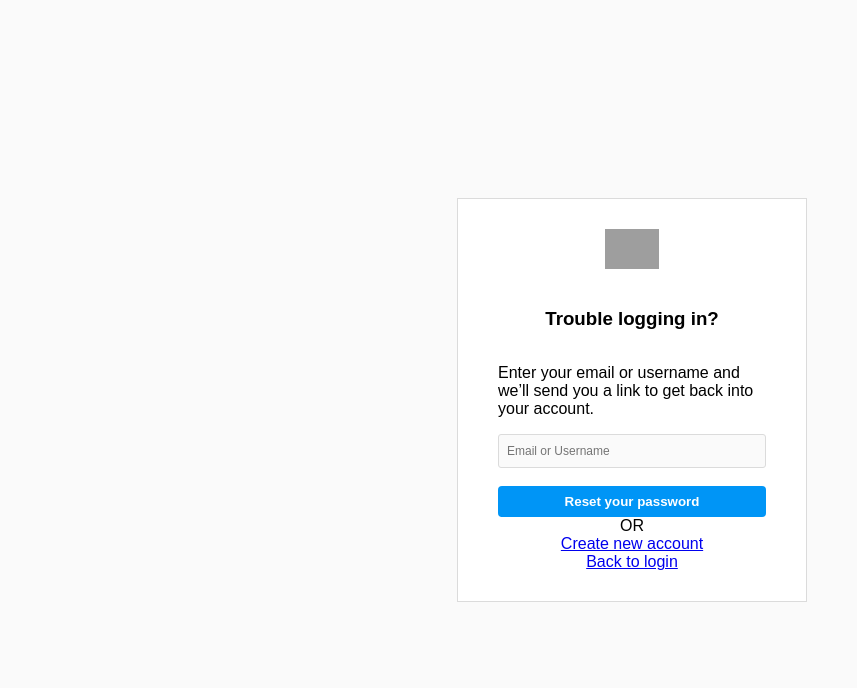
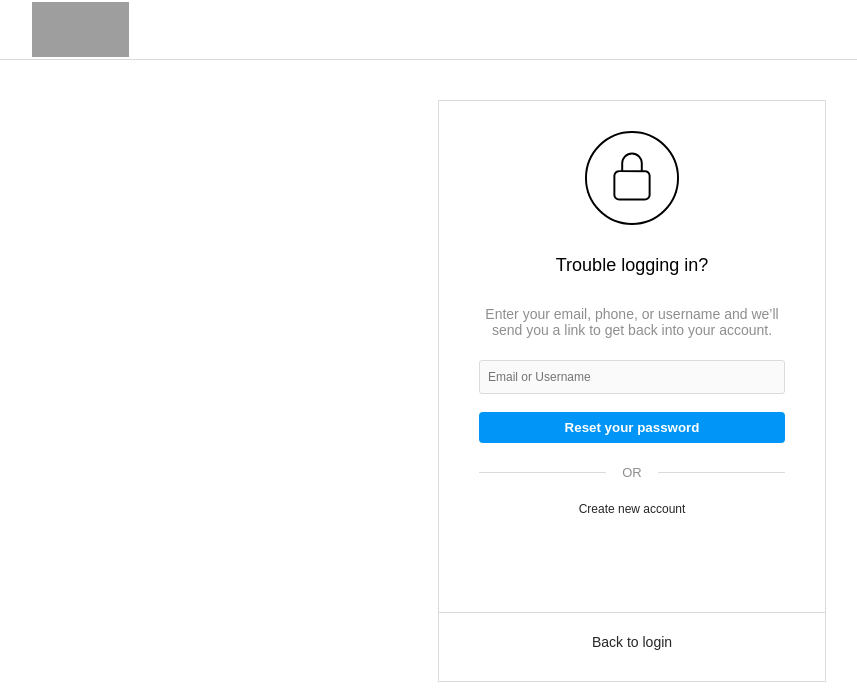
Before and after one commit to margaritaP11/Frontend_Chat, a React (Vite) app: page /reset in a window 1280 px wide. Shown: the top 688 px of the page, without its empty margins (8-865 px from the left). Built offline with nearby package versions, Linux system fonts and the light colour scheme; grey boxes are pictures that could not be loaded.

Commit message:
Die Entwicklung der Registrierungsfunktion mit Anbindung an das Backend wurde abgeschlossen.

```diff
--- a/src/pages/Login.css
+++ b/src/pages/Login.css
@@ -1,9 +1,9 @@
 .auth-page {
   max-width: 935px;
-  margin: 40px auto;
+  margin: 85px auto;
   display: flex;
   justify-content: center;
-  align-items: center;
+  align-items: start;
   gap: 32px;
 }
 
@@ -13,11 +13,12 @@
 
 .auth-phone img {
   max-width: 380px;
-  height: auto;
+  height: 581px;
 }
 
 .auth-card {
   width: 350px;
+
   display: flex;
   flex-direction: column;
   gap: 10px;
@@ -30,6 +31,19 @@
   display: flex;
   flex-direction: column;
   align-items: center;
+  height: 411px;
+}
+.secondary {
+  border: 1px solid #dbdbdb;
+  background: #fff;
+  padding: 30px 40px;
+  display: flex;
+  flex-direction: row;
+  align-items: center;
+  justify-content: center;
+  height: 63px;
+  font-size: 14px;
+  gap: 10px;
 }
 
 .auth-box.secondary {
@@ -38,8 +52,8 @@
 }
 
 .auth-logo {
-  height: 40px;
-  margin-bottom: 20px;
+  width: 190px;
+  height: 106px;
 }
 
 .auth-subtitle {
@@ -110,11 +124,37 @@
   font-size: 11px;
 }
 
-.auth-link-button,
-.link-like {
+.auth-link {
   border: none;
   background: none;
+  text-decoration: none;
   color: #00376b;
+
   font-size: 12px;
   cursor: pointer;
+  margin-top: 50px;
 }
+.secondary-link {
+  background: none;
+  text-decoration: none;
+  color: #00376b;
+}
+.auth-divider {
+  display: flex;
+  align-items: center;
+  width: 100%;
+  gap: 16px;
+  margin: 20px 0;
+}
+
+.auth-divider .line {
+  flex: 1;
+  height: 1px;
+  background-color: #dbdbdb;
+}
+
+.auth-divider .or {
+  font-size: 13px;
+  color: #8e8e8e;
+  font-weight: 500;
+}
--- a/src/pages/Login.jsx
+++ b/src/pages/Login.jsx
@@ -3,6 +3,7 @@ import { AuthContext } from '../context/AuthContext'
 import { Link, useNavigate } from 'react-router-dom'
 import './Login.css'
 import logo from '../assets/ichcram.svg'
+import phoneImage from '../assets/Hande.jpg' // ← добавь изображение телефона
 
 export default function Login() {
   const { login, loading, error } = useContext(AuthContext)
@@ -21,7 +22,12 @@ export default function Login() {
   }
 
   return (
-    <div className="auth-page center-only">
+    <div className="auth-page">
+      <div className="auth-phone">
+        <img src={phoneImage} alt="Phone preview" />
+      </div>
+
+      {/* Правая часть — форма */}
       <div className="auth-card">
         <div className="auth-box">
           <img src={logo} className="auth-logo" />
@@ -47,14 +53,22 @@ export default function Login() {
               {loading ? 'Logging in...' : 'Log in'}
             </button>
           </form>
+          <div className="auth-divider">
+            <div className="line"></div>
+            <div className="or">OR</div>
+            <div className="line"></div>
+          </div>
 
           <Link to="/reset" className="auth-link">
             Forgot password?
           </Link>
         </div>
 
-        <div className="auth-box secondary">
-          Don’t have an account? <Link to="/register">Sign up</Link>
+        <div className=" secondary">
+          Don’t have an account?{' '}
+          <Link className=" secondary-link" to="/register">
+            Sign up
+          </Link>
         </div>
       </div>
     </div>
--- /dev/null
+++ b/src/pages/Register.css
@@ -0,0 +1,100 @@
+.register-page {
+  max-width: 350px;
+  margin: 60px auto;
+  display: flex;
+  flex-direction: column;
+  gap: 10px;
+}
+
+.register-box {
+  border: 1px solid #dbdbdb;
+  background: #fff;
+  padding: 30px 40px;
+  display: flex;
+  flex-direction: column;
+  align-items: center;
+}
+
+.register-logo {
+  width: 190px;
+  height: 106px;
+}
+
+.register-subtitle {
+  font-size: 17px;
+  color: #8e8e8e;
+  text-align: center;
+  margin-bottom: 20px;
+}
+
+.register-form {
+  width: 100%;
+  display: flex;
+  flex-direction: column;
+  gap: 8px;
+}
+
+.register-form input {
+  width: 100%;
+  padding: 9px 8px;
+  border-radius: 3px;
+  border: 1px solid #dbdbdb;
+  background: #fafafa;
+  font-size: 12px;
+}
+
+.register-form button {
+  margin-top: 10px;
+  padding: 8px 0;
+  border: none;
+  border-radius: 4px;
+  background: #0095f6;
+  color: #fff;
+  font-weight: 600;
+  cursor: pointer;
+}
+
+.register-form button[disabled] {
+  opacity: 0.7;
+  cursor: default;
+}
+
+.field-with-error {
+  display: flex;
+  flex-direction: column;
+  gap: 2px;
+}
+
+.field-error {
+  color: #ed4956;
+  font-size: 11px;
+}
+
+.register-note {
+  font-size: 11px;
+  color: #8e8e8e;
+  text-align: center;
+  margin-top: 12px;
+}
+
+.register-note.small {
+  font-size: 10px;
+}
+
+.link-like {
+  color: #00376b;
+  cursor: pointer;
+}
+
+.register-secondary {
+  border: 1px solid #dbdbdb;
+  background: #fff;
+  padding: 20px 40px;
+  text-align: center;
+  font-size: 14px;
+}
+
+.register-link {
+  text-decoration: none;
+  color: #00376b;
+}
--- /dev/null
+++ b/src/pages/ResetPassword.css
@@ -0,0 +1,123 @@
+/* Верхняя полоса */
+.reset-header {
+  width: 100%;
+  max-width: 1440px;
+  height: 60px;
+  display: flex;
+  align-items: center;
+  justify-content: start;
+  padding-left: 40px;
+  border-bottom: 1px solid #dbdbdb;
+  background: #fff;
+}
+.reset-page {
+  background-color: white;
+}
+.reset-logo {
+  width: 97px;
+  height: 55px;
+}
+
+/* Центральная карточка */
+.reset-box {
+  width: 388px;
+  margin: 40px auto;
+  border: 1px solid #dbdbdb;
+  background: #fff;
+  padding: 30px 40px;
+  display: flex;
+  flex-direction: column;
+  align-items: center;
+  gap: 12px;
+}
+
+.reset-icon {
+  width: 94px;
+  height: 94px;
+  border-width: 2px;
+}
+
+.reset-title {
+  font-size: 18px;
+  font-weight: 500;
+  margin-bottom: 4px;
+}
+
+.reset-text {
+  font-size: 14px;
+  color: #8e8e8e;
+  text-align: center;
+  margin-bottom: 10px;
+}
+
+.reset-form {
+  width: 100%;
+  display: flex;
+  flex-direction: column;
+  gap: 8px;
+}
+
+.reset-form input {
+  width: 100%;
+  padding: 9px 8px;
+  border-radius: 3px;
+  border: 1px solid #dbdbdb;
+  background: #fafafa;
+  font-size: 12px;
+}
+
+.reset-form button {
+  margin-top: 10px;
+  padding: 8px 0;
+  border: none;
+  border-radius: 4px;
+  background: #0095f6;
+  color: #fff;
+  font-weight: 600;
+  cursor: pointer;
+}
+
+/* Разделитель OR */
+.reset-divider {
+  display: flex;
+  align-items: center;
+  width: 100%;
+  gap: 16px;
+  margin: 10px 0;
+}
+
+.reset-divider .line {
+  flex: 1;
+  height: 1px;
+  background-color: #dbdbdb;
+}
+
+.reset-divider .or {
+  font-size: 13px;
+  color: #8e8e8e;
+  font-weight: 500;
+}
+
+/* Ссылки */
+.reset-link {
+  text-decoration: none;
+  color: #262626;
+
+  font-size: 12px;
+  margin-bottom: 84px;
+}
+
+.reset-back-container {
+  width: 388px;
+  border-top: 1px solid #dbdbdb;
+  padding-top: 20px;
+  text-align: center;
+}
+
+.reset-back-text {
+  font-size: 14px;
+  color: #262626;
+
+  font-weight: 500;
+  text-decoration: none;
+}
--- a/src/pages/ResetPassword.jsx
+++ b/src/pages/ResetPassword.jsx
@@ -1,7 +1,9 @@
 import { useState } from 'react'
 import { Link } from 'react-router-dom'
-import './Login.css'
+import './ResetPassword.css'
 import logo from '../assets/ichcram.svg'
+import lockIcon from '../assets/Schlussel.svg' // добавь иконку замка
+import { api } from '../api/client.js'
 
 export default function ResetPassword() {
   const [identifier, setIdentifier] = useState('')
@@ -17,19 +19,24 @@ export default function ResetPassword() {
   }
 
   return (
-    <div className="auth-page center-only">
-      <div className="auth-card">
-        <div className="auth-box">
-          <img src={logo} className="auth-logo" />
+    <div className="reset-page">
+      {/* Верхняя полоса */}
+      <div className="reset-header">
+        <img src={logo} className="reset-logo" />
+      </div>
 
-          <h3 className="auth-title">Trouble logging in?</h3>
+      {/* Центральная карточка */}
+      <div className="reset-box">
+        <img src={lockIcon} className="reset-icon" />
 
-          <p className="auth-text">
-            Enter your email or username and we’ll send you a link to get back
-            into your account.
+        <h3 className="reset-title">Trouble logging in?</h3>
+
+        <p className="reset-text">
+          Enter your email, phone, or username and we’ll send you a link to get
+          back into your account.
         </p>
 
-          <form onSubmit={handleSubmit} className="auth-form">
+        <form onSubmit={handleSubmit} className="reset-form">
           <input
             type="text"
             placeholder="Email or Username"
@@ -40,13 +47,18 @@ export default function ResetPassword() {
           <button type="submit">Reset your password</button>
         </form>
 
-          <div className="auth-divider">OR</div>
+        <div className="reset-divider">
+          <div className="line"></div>
+          <div className="or">OR</div>
+          <div className="line"></div>
+        </div>
 
-          <Link to="/register" className="auth-link">
+        <Link to="/register" className="reset-link">
           Create new account
         </Link>
 
-          <Link to="/login" className="auth-back">
+        <div className="reset-back-container">
+          <Link to="/login" className="reset-back-text">
             Back to login
           </Link>
         </div>
--- a/src/styles/global.css
+++ b/src/styles/global.css
@@ -13,7 +13,7 @@ body {
   width: 100%;
   min-height: 100%;
   font-family: sans-serif;
-  background: #fafafa;
+  background: white;
 }
 
 /* Контейнер всего приложения */
@@ -21,5 +21,5 @@ body {
   max-width: 1440px;
   margin: 0 auto; /* центрируем */
   min-height: 100vh;
-  display: flex;
+  /*  display: flex; */
 }
```
Also changed, not shown: src/pages/Register.jsx (+25 -20 lines), src/assets/Schlussel.svg (added). Lines whose indentation alone changed are shown as unchanged.
